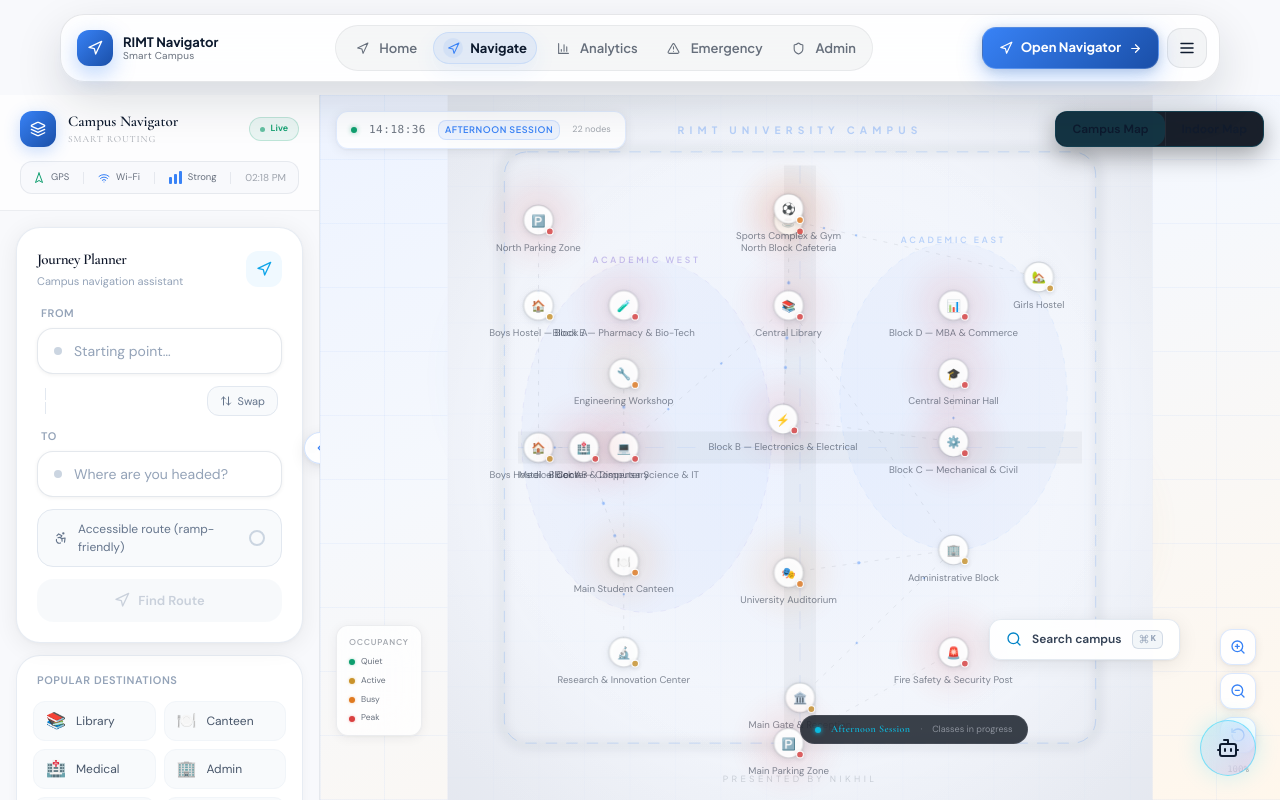
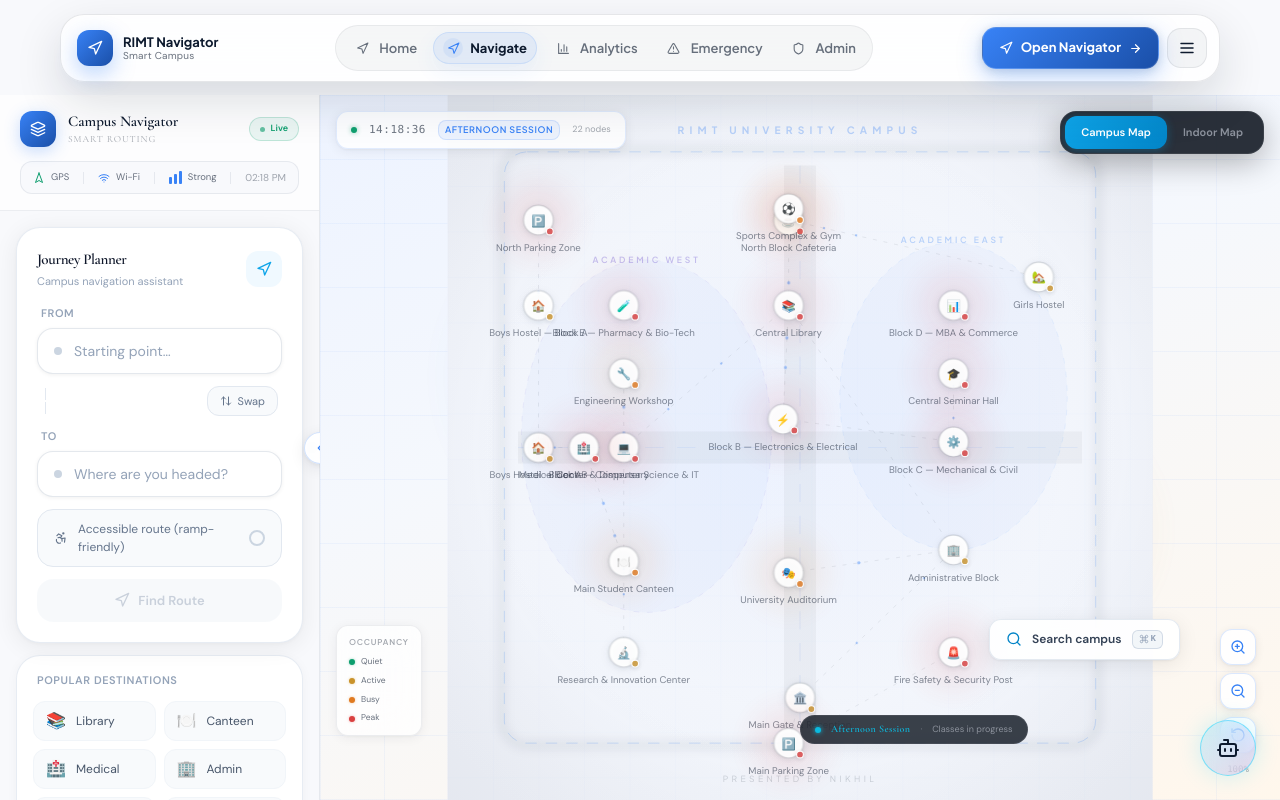
Before and after one commit to Nikhilkr2105/Campus-Compass, a Next.js app: page /navigator in a window 1280 px wide. Built offline with nearby package versions, Linux system fonts and the light colour scheme.

Commit message:
fix indoor toogle

```diff
--- a/app/navigator/page.tsx
+++ b/app/navigator/page.tsx
@@ -333,12 +333,12 @@
 
             {/* ── MODE TOGGLE ── */}
             <div
-              className="absolute top-4 right-4 z-30 flex rounded-xl overflow-hidden"
+              className="absolute top-4 right-4 z-30 flex rounded-2xl overflow-hidden p-1"
               style={{
-                background:     "rgba(6,13,24,0.92)",
-                border:         "1px solid rgba(0,212,255,0.18)",
-                backdropFilter: "blur(16px)",
-                boxShadow:      "0 8px 24px rgba(0,0,0,0.35)",
+                background:     "rgba(6,13,24,0.85)",
+                border:         "1px solid rgba(255,255,255,0.08)",
+                backdropFilter: "blur(20px)",
+                boxShadow:      "0 8px 32px rgba(0,0,0,0.3)",
               }}
             >
               {([ { id: "campus", label: "Campus Map" }, { id: "indoor", label: "Indoor Map" } ] as const).map((item) => {
@@ -347,25 +347,25 @@
                   <button
                     key={item.id}
                     onClick={() => setMode(item.id)}
-                    className="relative px-4 py-2 text-[12px] font-semibold"
+                    className="relative px-4 py-2 text-[11px] font-semibold transition-all duration-300"
                     style={{
                       background: "transparent",
-                      color:      active ? "var(--cyan)" : "var(--text-2)",
+                      color:      active ? "#ffffff" : "rgba(240,244,255,0.5)",
                       border:     "none",
-                      borderRight: item.id === "campus"
-                        ? "1px solid rgba(255,255,255,0.06)"
-                        : "none",
                       cursor:     "pointer",
                       fontFamily: "var(--font-body)",
-                      transition: "color 0.2s ease",
                     }}
                   >
                     {active && (
                       <motion.span
                         layoutId="mode-pill"
                         className="absolute inset-0 rounded-xl"
-                        style={{ background: "rgba(0,212,255,0.12)", zIndex: -1 }}
-                        transition={{ duration: 0.25, ease: [0.22, 1, 0.36, 1] }}
+                        style={{
+                          background: "linear-gradient(135deg, #0ea5e9 0%, #0284c7 100%)",
+                          zIndex: -1,
+                          boxShadow: "0 2px 10px rgba(14,165,233,0.3)"
+                        }}
+                        transition={{ duration: 0.3, ease: [0.22, 1, 0.36, 1] }}
                       />
                     )}
                     {item.label}
```
